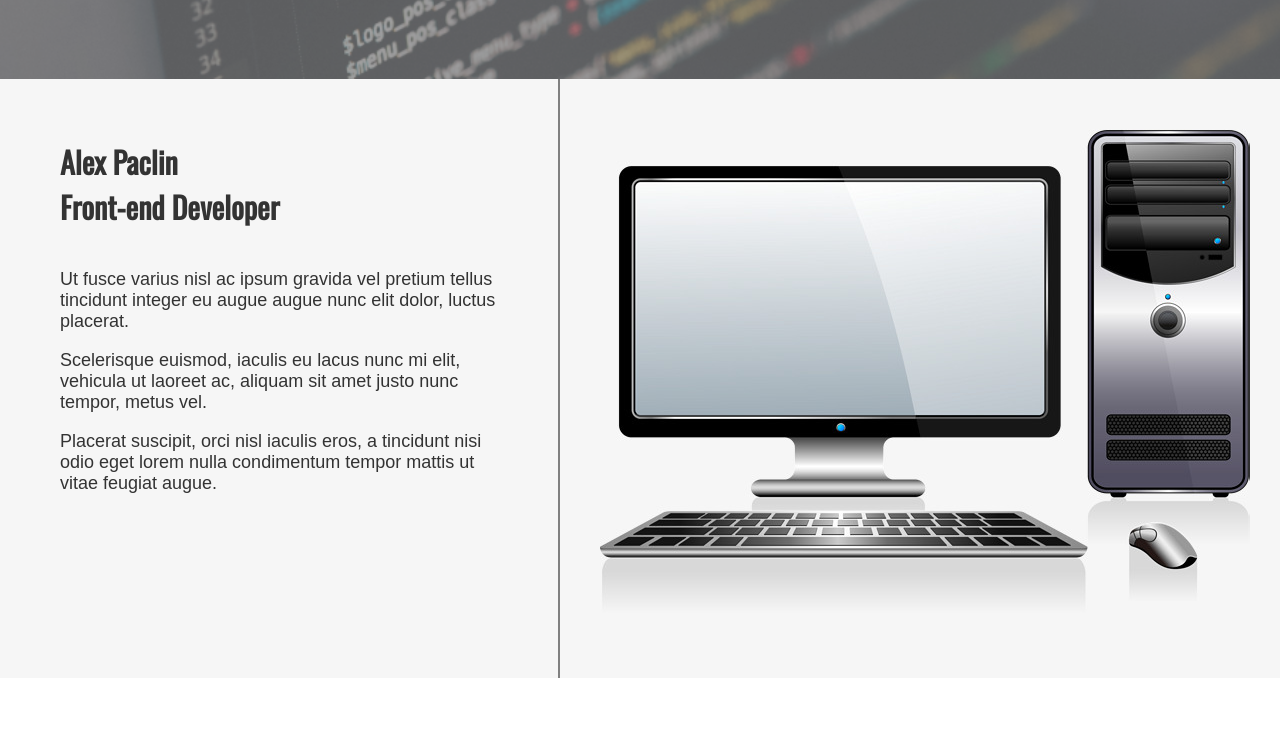
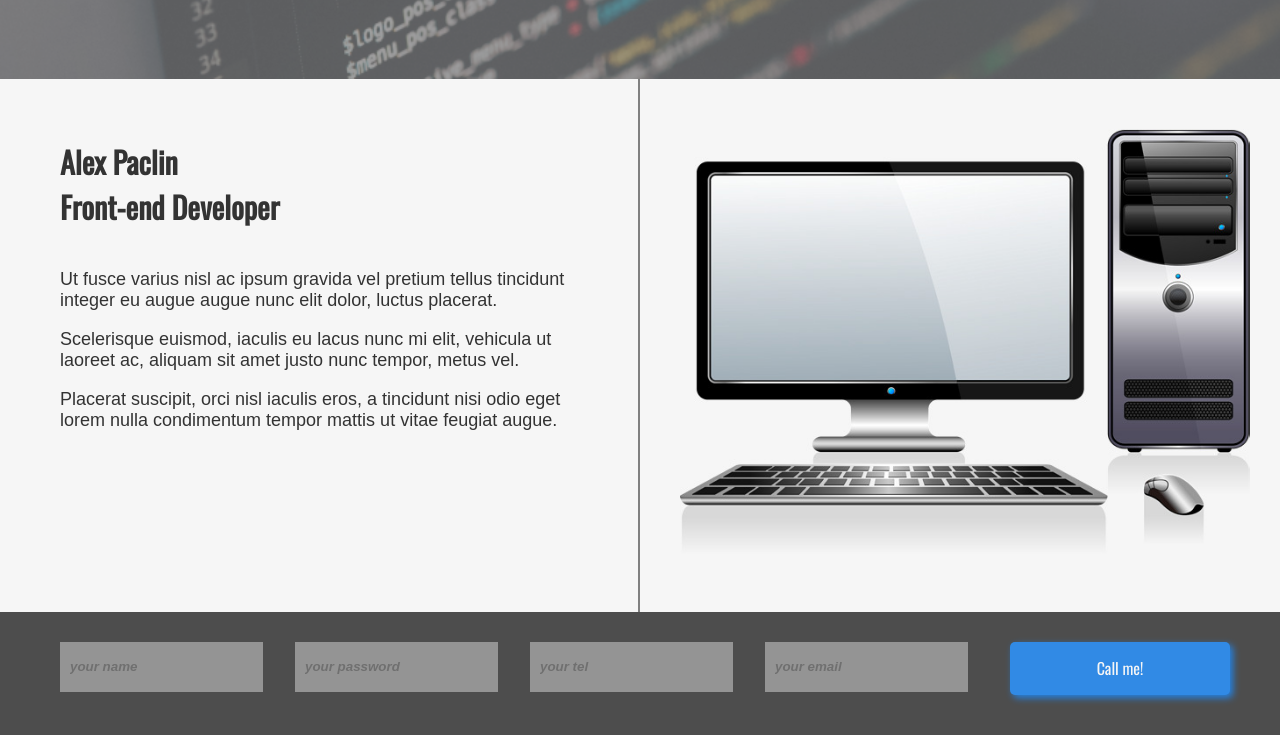
Before and after one commit to Bluesman66/html5css3adv, a website: page app/index.html in a window 1280 px wide. Shown: the part 721-1456 px from the top of the page. Before the commit the page ends 1399 px from the top, so only its background shows below. Drawn offline with nearby package versions, Linux system fonts and the light colour scheme.

Commit message:
section-form

```diff
--- a/app/index.html
+++ b/app/index.html
@@ -24,15 +24,29 @@
         <div class="container grid">
             <div class="about-left">
                 <h2>Alex Paclin<br />Front-end Developer</h2>
-                <p>Ut fusce varius nisl ac ipsum gravida vel pretium tellus tincidunt integer eu augue augue nunc elit dolor, luctus placerat.</p>
-                <p>Scelerisque euismod, iaculis eu lacus nunc mi elit, vehicula ut laoreet ac, aliquam sit amet justo nunc tempor, metus vel.</p>
-                <p>Placerat suscipit, orci nisl iaculis eros, a tincidunt nisi odio eget lorem nulla condimentum tempor mattis ut vitae feugiat augue.</p>
+                <p>Ut fusce varius nisl ac ipsum gravida vel pretium tellus tincidunt integer eu augue augue nunc elit
+                    dolor, luctus placerat.</p>
+                <p>Scelerisque euismod, iaculis eu lacus nunc mi elit, vehicula ut laoreet ac, aliquam sit amet justo
+                    nunc tempor, metus vel.</p>
+                <p>Placerat suscipit, orci nisl iaculis eros, a tincidunt nisi odio eget lorem nulla condimentum tempor
+                    mattis ut vitae feugiat augue.</p>
             </div>
             <div class="about-right">
                 <img src="img/abb.jpg" class="img-responsive">
             </div>
         </div>
     </section>
+    <section class="section-form">
+        <div class="container">
+            <form class="grid">
+                <div><input type="text" name="name" autocomplete="off" placeholder="your name" value="" /></div>
+                <div><input type="password" name="name" autocomplete="off" placeholder="your password" value="" /></div>
+                <div><input type="tel" name="name" autocomplete="off" placeholder="your tel" value="" /></div>
+                <div><input type="email" name="name" autocomplete="off" placeholder="your email" value="" /></div>
+                <div><button class="btn btn-css">Call me!</button></div>
+            </form>
+        </div>
+    </section>
 </body>
 
 </html>
--- a/app/scss/_section-about.scss
+++ b/app/scss/_section-about.scss
@@ -31,7 +31,7 @@
 
 .img-responsive {
     display: block;
-    max-width: $size-width;
+    max-width: $size-width+0%;
     height: auto;
 }
 
--- /dev/null
+++ b/app/scss/_section-form.scss
@@ -0,0 +1,50 @@
+.section-form {
+    padding: $size-main*3 $size-zero;
+    background-color: darken($color-grey, 20%);
+
+    .container {
+        max-width: $size-width*12+px;
+        margin: auto;
+        padding: $size-zero $size-main*2;
+    }
+
+    form {
+        grid-template-columns: repeat(5, 1fr);
+        grid-gap: $size-main*1.5;
+
+        padding: {
+            left: $size-main*2;
+            right: $size-main*2;
+        }
+
+        input {
+            border: none;
+            padding: $size-main*1.5 $size-main;
+            width: $size-width/6*5+0%;
+            height: $size-main*2;
+            font-family: $font-second;
+            font-style: italic;
+            font-weight: bold;
+            outline: none;
+            background-color: lighten($color-grey, 8%);
+            transition: background-color 0.6s ease;
+            color: $color-dark;
+
+            &:focus {
+                background-color: lighten($color-grey, 40%);
+            }
+
+            &::-webkit-input-placeholder {
+                color: darken($color-grey, 12%);
+                opacity: 0.7;
+            }
+        }
+
+        button {
+            font-size: $size-main*1.6;
+            padding: $size-main*1.45;
+            width: $size-width+0%;
+            margin-top: $size-zero;
+        }
+    }
+}
--- a/app/scss/main.scss
+++ b/app/scss/main.scss
@@ -60,3 +60,4 @@ header.grid {
 
 @import "buttons";
 @import "section-about";
+@import "section-form";
```
Also changed, not shown: app/css/main.css.
